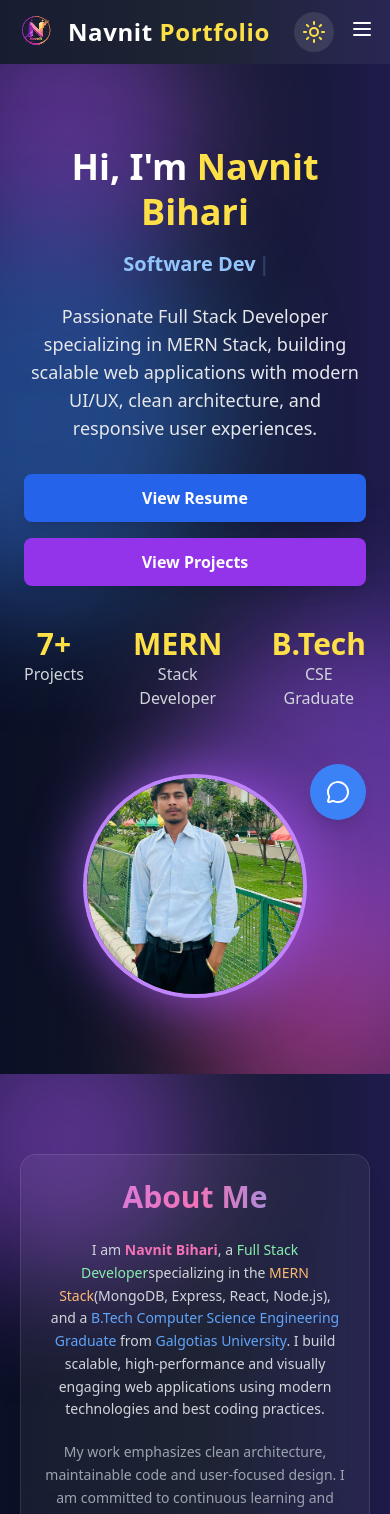
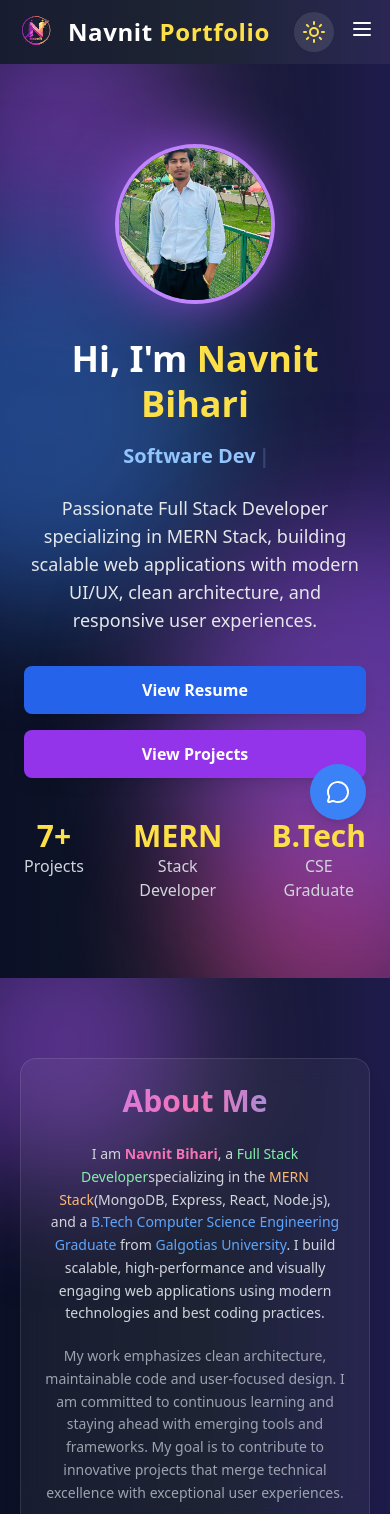
Before and after one commit to Biharinavnit/Navnit-React-Portfolio, a React (Vite) app: page / in a window 390 px wide. Shown: the top 1514 px of the page. Built offline with nearby package versions, Linux system fonts and the light colour scheme.

Commit message:
Updated background colour

```diff
--- a/src/components/Hero.jsx
+++ b/src/components/Hero.jsx
@@ -4,7 +4,11 @@ import profileImg from '../assets/profile.jpg';
 import { Typewriter } from 'react-simple-typewriter';
 
 const Hero = () => {
-return ( <section id ="home" className="relative flex flex-col md:flex-row items-center justify-between px-6 md:px-16 py-20 text-white overflow-hidden bg-gradient-to-r from-[#0B1026] via-[#111827] to-[#1E1B4B]">
+  return (
+    <section
+      id="home"
+      className="relative flex flex-col md:flex-row items-center justify-between px-6 md:px-16 py-20 text-white overflow-hidden bg-gradient-to-r from-[#0B1026] via-[#111827] to-[#1E1B4B]"
+    >
       {/* Glow Effects */}
       <div className="absolute -top-20 -left-20 w-72 h-72 bg-purple-500 opacity-30 rounded-full blur-3xl animate-pulse z-0"></div>
 
@@ -14,9 +18,17 @@ return ( <section id ="home" className="relative flex flex-col md:flex-row items
 
       <div className="absolute bottom-20 left-40 w-96 h-96 bg-purple-500 opacity-10 rounded-full blur-3xl animate-pulse z-0"></div>
 
+      {/* Mobile Profile Image */}
+      <div className="flex md:hidden justify-center mb-8 z-10">
+        <img
+          src={profileImg}
+          alt="Profile"
+          className="w-40 h-40 object-cover rounded-full border-4 border-purple-400 shadow-[0_0_60px_rgba(168,85,247,0.8)]"
+        />
+      </div>
+
       {/* Left Content */}
       <div className="flex-1 z-10 text-center md:text-left">
-
         <h1 className="text-4xl md:text-6xl font-extrabold leading-tight mb-4">
           Hi, I'm <span className="text-yellow-300">Navnit Bihari</span>
         </h1>
@@ -47,7 +59,6 @@ return ( <section id ="home" className="relative flex flex-col md:flex-row items
 
         {/* Buttons */}
         <div className="flex flex-col sm:flex-row gap-4 justify-center md:justify-start">
-
           <a
             href={resumePdf}
             target="_blank"
@@ -63,12 +74,10 @@ return ( <section id ="home" className="relative flex flex-col md:flex-row items
           >
             View Projects
           </a>
-
         </div>
 
         {/* Stats */}
         <div className="flex gap-10 mt-10 justify-center md:justify-start">
-
           <div>
             <h3 className="text-3xl font-bold text-yellow-300">7+</h3>
             <p className="text-gray-300">Projects</p>
@@ -83,22 +92,17 @@ return ( <section id ="home" className="relative flex flex-col md:flex-row items
             <h3 className="text-3xl font-bold text-yellow-300">B.Tech</h3>
             <p className="text-gray-300">CSE Graduate</p>
           </div>
-
+        </div>
       </div>
 
-  </div>
-
-  {/* Profile Image */}
-  <div className="flex-1 z-10 mt-16 md:mt-0 flex justify-center">
-
+      {/* Desktop Profile Image */}
+      <div className="hidden md:flex flex-1 z-10 justify-center">
         <img
           src={profileImg}
           alt="Profile"
           className="w-56 h-56 md:w-72 md:h-72 object-cover rounded-full border-4 border-purple-400 shadow-[0_0_60px_rgba(168,85,247,0.8)] hover:scale-105 transition duration-500"
         />
-
       </div>
-
     </section>
   );
 };
```
Lines whose indentation alone changed are shown as unchanged.
